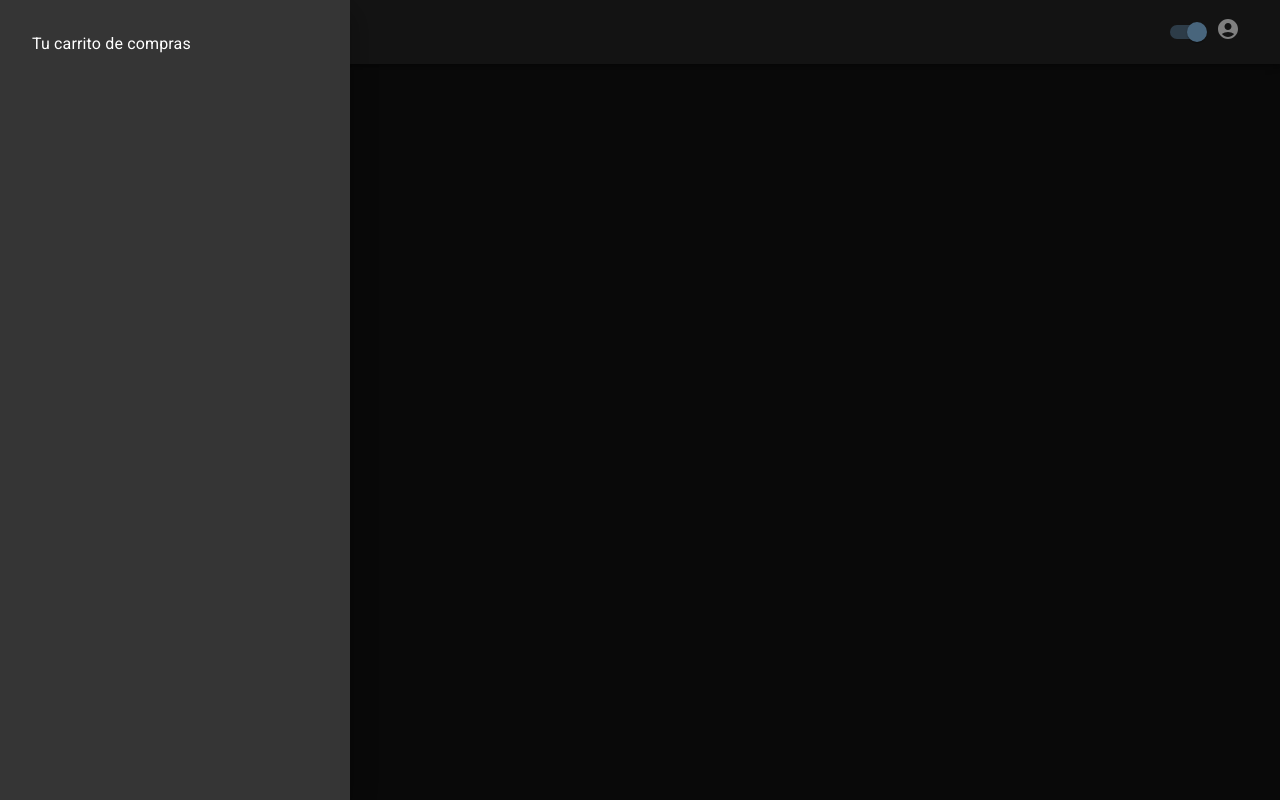
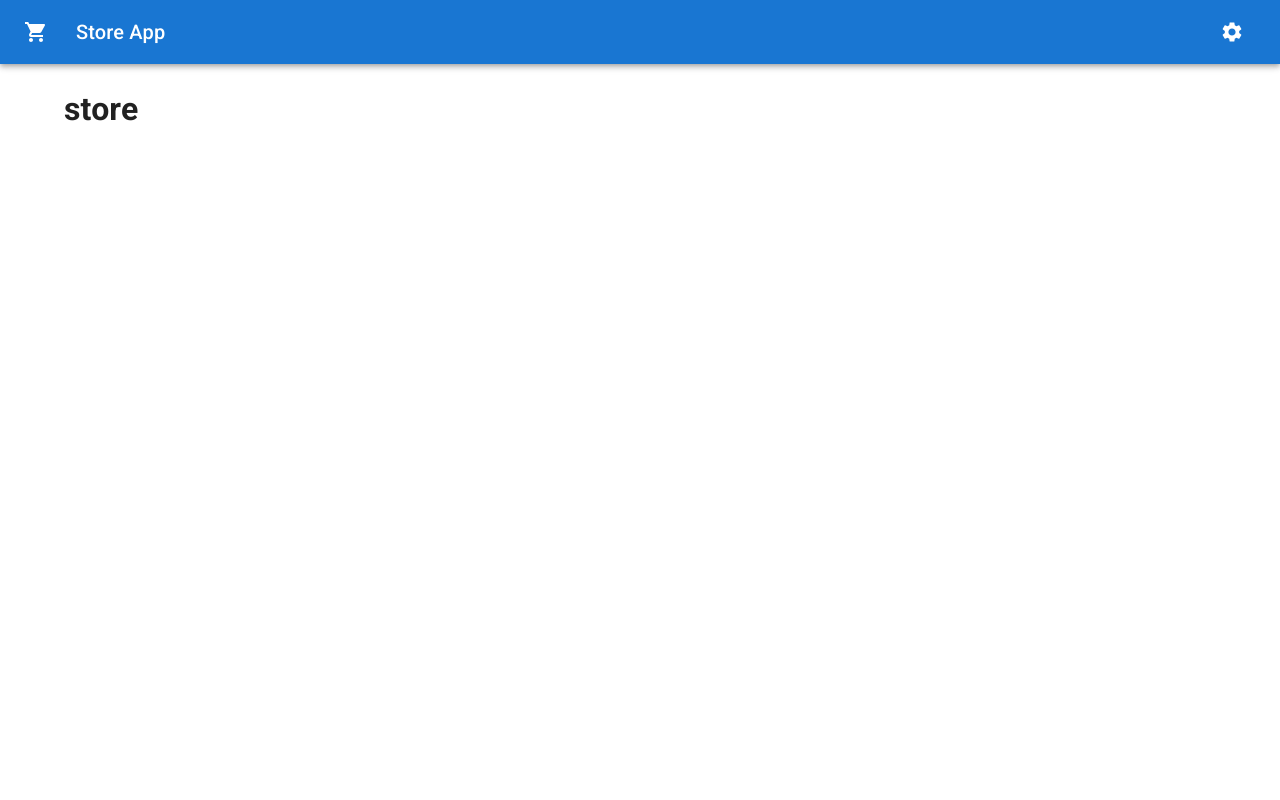
Before and after one commit to angel-mendoza/store-practice, a React (Create React App) app: page / in a window 1280 px wide. Built offline with nearby package versions, Linux system fonts and the light colour scheme.

Commit message:
dark mode implemented

```diff
--- a/src/App.tsx
+++ b/src/App.tsx
@@ -1,4 +1,5 @@
 //components
+// import AppContainer from './layout/AppContainer';
 import AppContainer from './layout/AppContainer';
 
 function App() {
--- a/src/layout/AppContainer.tsx
+++ b/src/layout/AppContainer.tsx
@@ -1,4 +1,4 @@
-import { ReactNode, useState  } from 'react';
+import { ReactNode, useState, useMemo, useEffect } from 'react';
 
 //MUI
 import {
@@ -12,33 +12,60 @@ import {
 import Navbar from './Navbar';
 import Sidebar from './Sidebar';
 
+// interface
 export interface AppContainerProps {
   children: ReactNode
 }
+export type Mode = 'light' | 'dark';
+
+const initialState = {
+  mode: localStorage.getItem("mode") as Mode || 'light',
+};
 
 const AppContainer = (props: AppContainerProps) => {
   // /*********** Props **********/
   const {children} = props;
 
   /*********** State **********/
-  const [openSidebar, setOpenSidebar] = useState<boolean>(true);
+  const [openSidebar, setOpenSidebar] = useState<boolean>(false);
+  const [mode, setMode] = useState<Mode>(initialState.mode);
 
-  /*********** Theme **********/
-  const theme = createTheme({
-    palette: {
-      mode: 'dark'
-    }
-  })
+
 
   /*********** Functions **********/
   const handleToggleSidebarOnClick = () => setOpenSidebar(!openSidebar);
 
   const handleCloseSidebar = () => setOpenSidebar(false);
 
+  const toggleColorMode = () => {
+    setMode((prevMode) => (prevMode === 'light' ? 'dark' : 'light'));
+  }
+
+  /*********** life cycle **********/
+  useEffect(() => {
+    localStorage.setItem('mode', mode)
+  }, [mode]);
+
+  /*********** useMemo **********/
+  const theme = useMemo(
+    () =>
+      createTheme({
+        palette: {
+          mode,
+        },
+      }),
+    [mode],
+  );
+
+
   return (
     <ThemeProvider theme={theme}>
       <CssBaseline />
-      <Navbar handleToggleSidebar={handleToggleSidebarOnClick} />
+      <Navbar
+        themeMode={mode}
+        handleToggleDarkMode={toggleColorMode}
+        handleToggleSidebar={handleToggleSidebarOnClick}
+      />
       <Sidebar open={openSidebar} handleClose={handleCloseSidebar} />
       <Container>
         { children }
--- a/src/layout/Navbar.tsx
+++ b/src/layout/Navbar.tsx
@@ -1,4 +1,4 @@
-import * as React from 'react';
+import {useState} from 'react';
 // MUI
 import {
   Box,
@@ -8,22 +8,39 @@ import {
   IconButton,
   FormGroup,
   FormControlLabel,
-  Switch
+  Switch,
+  Menu,
+  MenuItem
 } from '@mui/material';
 
 //icons
-import AccountCircle from '@mui/icons-material/AccountCircle';
 import LocalGroceryStoreIcon from '@mui/icons-material/LocalGroceryStore';
+import SettingsIcon from '@mui/icons-material/Settings';
 
 // interface
+import { Mode } from './AppContainer';
+
 export interface NavbarProps {
+  themeMode: Mode;
+  handleToggleDarkMode: () => void
   handleToggleSidebar: () => void
 }
 
 
 const Navbar = (props: NavbarProps) => {
   /*********** Props **********/
-  const {handleToggleSidebar} = props;
+  const {themeMode,handleToggleDarkMode, handleToggleSidebar} = props;
+
+  const [anchorEl, setAnchorEl] = useState<null | HTMLElement>(null);
+
+  const handleMenu = (event: React.MouseEvent<HTMLElement>) => {
+    setAnchorEl(event.currentTarget);
+  };
+
+  const handleClose = () => {
+    setAnchorEl(null);
+  };
+
   return (
     <Box sx={{ flexGrow: 1 }}>
       <AppBar position="static">
@@ -41,24 +58,50 @@ const Navbar = (props: NavbarProps) => {
           <Typography className='font-title' variant="h6" component="div" sx={{ flexGrow: 1 }}>
             Store App
           </Typography>
+          <div>
+              <IconButton
+                size="large"
+                aria-label="account of current user"
+                aria-controls="menu-appbar"
+                aria-haspopup="true"
+                onClick={handleMenu}
+                color="inherit"
+              >
+                <SettingsIcon />
+              </IconButton>
+              <Menu
+                id="menu-appbar"
+                anchorEl={anchorEl}
+                anchorOrigin={{
+                  vertical: 'top',
+                  horizontal: 'right',
+                }}
+                keepMounted
+                transformOrigin={{
+                  vertical: 'top',
+                  horizontal: 'right',
+                }}
+                open={Boolean(anchorEl)}
+                onClose={handleClose}
+              >
+                <MenuItem onClick={handleClose}>My account</MenuItem>
+                <MenuItem>
                   <Box>
                     <FormGroup>
                       <FormControlLabel
                         control={
                           <Switch
-                    checked={true}
-                    onChange={() => console.log("true")}
-                    aria-label="login switch"
+                            checked={themeMode === "dark" ? true : false}
+                            onChange={handleToggleDarkMode}
                           />
                         }
-                label={
-                  <Box>
-                    <AccountCircle />
-                  </Box>
-                }
+                        label="Dark mode"
                       />
                     </FormGroup>
                   </Box>
+                </MenuItem>
+              </Menu>
+            </div>
         </Toolbar>
       </AppBar>
     </Box>
--- a/src/layout/Sidebar.tsx
+++ b/src/layout/Sidebar.tsx
@@ -8,6 +8,7 @@ export interface SidebarProps {
   open: boolean;
   handleClose: () => void
 }
+
 
 const Sidebar = (props: SidebarProps) => {
   /*********** Props **********/
```
Lines whose indentation alone changed are shown as unchanged.
